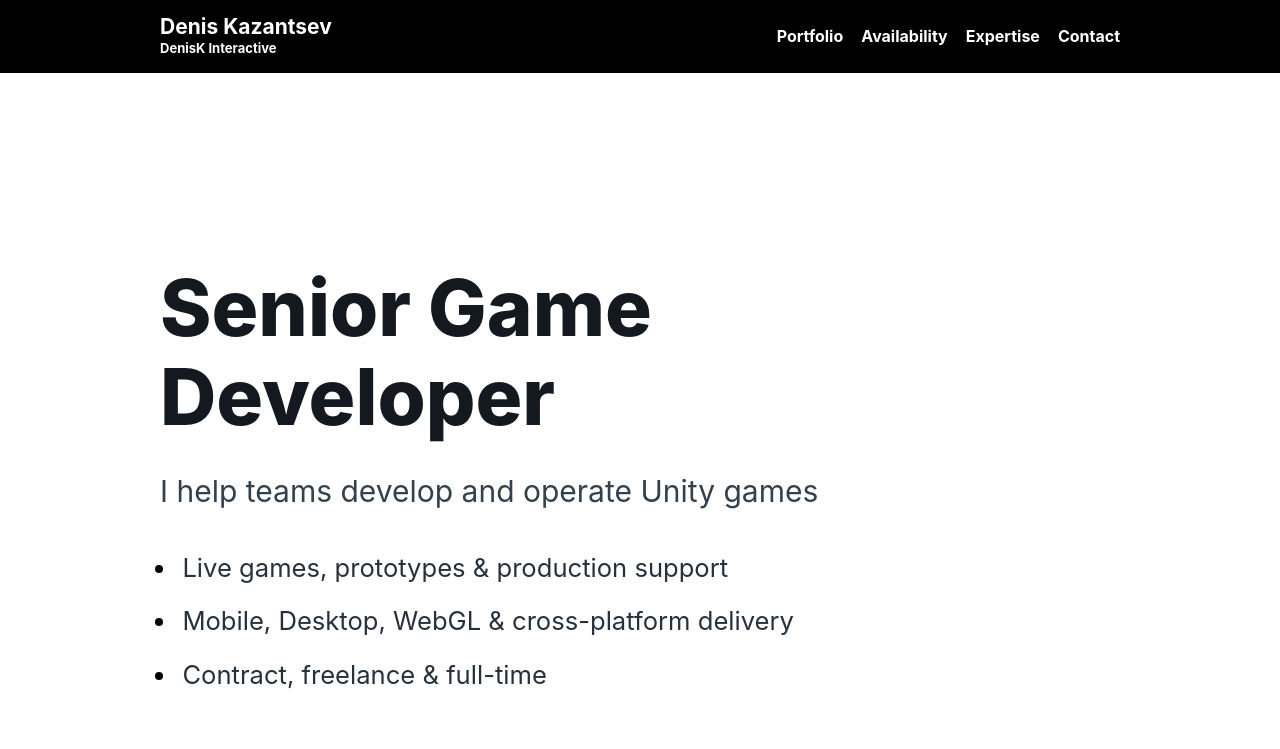
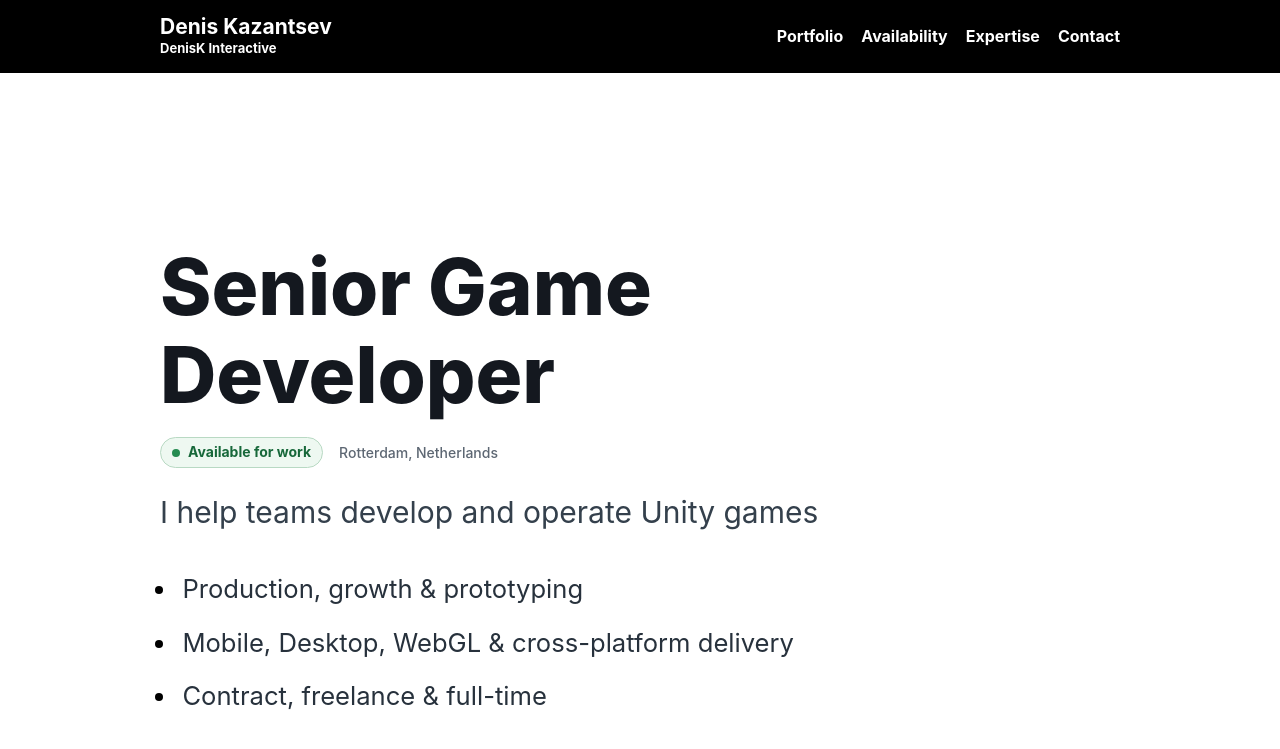
Before and after one commit to JokerDen/denisk, a Jekyll site: the page built from index.md, in a window 1280 px wide and 900 px high. Shown: the top 749 px of the window. Built offline with Jekyll 4.4.1, drawn with Linux system fonts in a browser that asks for light colours.

Commit message:
update live text and add open to work

```diff
--- a/assets/css/site.css
+++ b/assets/css/site.css
@@ -163,6 +163,42 @@ h1 {
   font-weight: 760;
 }
 
+.hero-meta {
+  display: flex;
+  flex-wrap: wrap;
+  align-items: center;
+  gap: 10px 16px;
+  margin-top: 18px;
+}
+
+.availability-status {
+  display: inline-flex;
+  align-items: center;
+  gap: 8px;
+  padding: 6px 11px;
+  border: 1px solid #b8d9c3;
+  border-radius: 999px;
+  background: #eef8f1;
+  color: #17683a;
+  font-size: 14px;
+  font-weight: 750;
+  line-height: 1.2;
+}
+
+.availability-dot {
+  width: 8px;
+  height: 8px;
+  border-radius: 50%;
+  background: #258b50;
+}
+
+.hero-location {
+  color: var(--muted);
+  font-size: 14px;
+  font-weight: 550;
+  line-height: 1.3;
+}
+
 h2 {
   max-width: 820px;
   margin-bottom: 28px;
@@ -181,7 +217,7 @@ ul:last-child {
 
 .lead {
   max-width: 760px;
-  margin-top: 28px;
+  margin-top: 22px;
   color: #34404c;
   font-size: clamp(22px, 2.4vw, 30px);
   line-height: 1.5;
--- a/index.md
+++ b/index.md
@@ -7,9 +7,13 @@ description: Senior Unity development for teams building, releasing, and support
 <section class="hero" id="top">
   <div class="section-inner">
     <h1>Senior Game Developer</h1>
+    <div class="hero-meta" aria-label="Work availability and location">
+      <span class="availability-status"><span class="availability-dot" aria-hidden="true"></span>Available for work</span>
+      <span class="hero-location">Rotterdam, Netherlands</span>
+    </div>
     <p class="lead">I help teams develop and operate Unity games</p>
     <ul class="hero-list">
-      <li>Live games, prototypes &amp; production support</li>
+      <li>Production, growth &amp; prototyping</li>
       <li>Mobile, Desktop, WebGL &amp; cross-platform delivery</li>
       <li>Contract, freelance &amp; full-time</li>
     </ul>
```
Also changed, not shown: assets/portfolio/company-funtomass.png (added).
